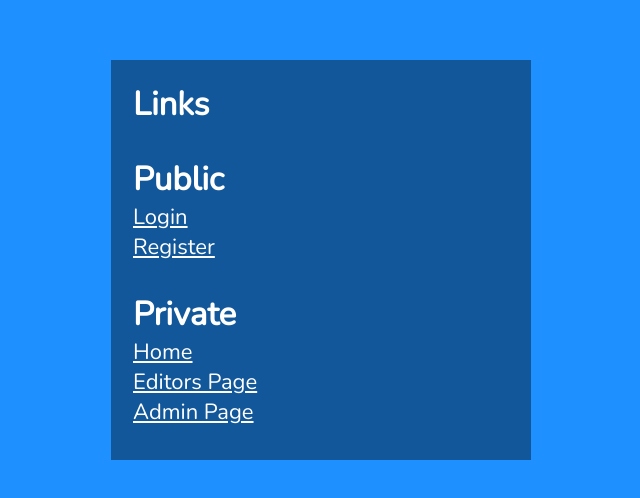
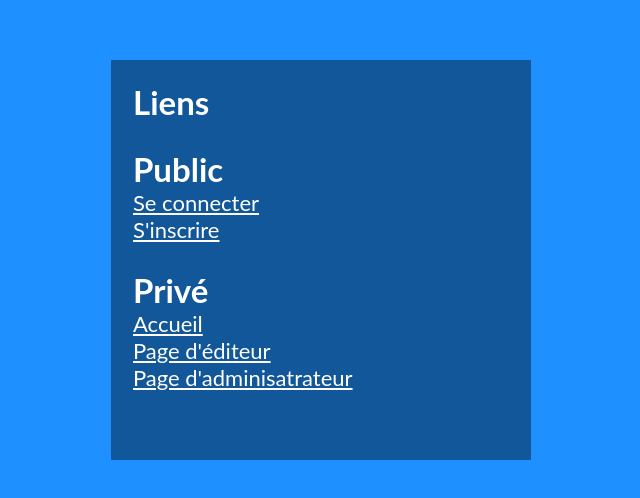
Before and after one commit to Flore-06/P7-Groupomania, a React (Create React App) app in the folder frontend/: page /linkpage in a window 1280 px wide. Shown: the part 140-638 px from the top of the page, without its empty margins (319-959 px from the left). Built offline with nearby package versions, Linux system fonts and the light colour scheme.

Commit message:
ajout favicon groupo + traduction pages en français

```diff
--- a/frontend/src/components/Admin.js
+++ b/frontend/src/components/Admin.js
@@ -4,12 +4,12 @@ import Users from './Users';
 const Admin = () => {
     return (
         <section>
-            <h1>Admins Page</h1>
+            <h1>Page administrateur</h1>
             <br />
             <Users />
             <br />
             <div className="flexGrow">
-                <Link to="/">Home</Link>
+                <Link to="/">Accueil</Link>
             </div>
         </section>
     )
--- a/frontend/src/components/Editor.js
+++ b/frontend/src/components/Editor.js
@@ -3,11 +3,11 @@ import { Link } from "react-router-dom"
 const Editor = () => {
     return (
         <section>
-            <h1>Editors Page</h1>
+            <h1>Page éditeur</h1>
             <br />
-            <p>You must have been assigned an Editor role.</p>
+            <p>Vous devez avoir reçu un rôle d'éditeur.</p>
             <div className="flexGrow">
-                <Link to="/">Home</Link>
+                <Link to="/">Accueil</Link>
             </div>
         </section>
     )
--- a/frontend/src/components/Home.js
+++ b/frontend/src/components/Home.js
@@ -15,19 +15,19 @@ const Home = () => {
 
     return (
         <section>
-            <h1>Home</h1>
+            <h1>Accueil</h1>
             <br />
-            <p>You are logged in!</p>
+            <p>Vous êtes connecté!</p>
             <br />
-            <Link to="/editor">Go to the Editor page</Link>
+            <Link to="/editor">Aller à la page d'éditeur</Link>
             <br />
-            <Link to="/admin">Go to the Admin page</Link>
+            <Link to="/admin">Aller à la page d'administrateur</Link>
             <br />
-            <Link to="/lounge">Go to the Lounge</Link>
+            <Link to="/lounge">Aller au Lounge</Link>
             <br />
-            <Link to="/linkpage">Go to the link page</Link>
+            <Link to="/linkpage">Aller à la page de lien</Link>
             <div className="flexGrow">
-                <button onClick={logout}>Sign Out</button>
+                <button onClick={logout}>Se déconnecter</button>
             </div>
         </section>
     )
--- a/frontend/src/components/LinkPage.js
+++ b/frontend/src/components/LinkPage.js
@@ -3,16 +3,16 @@ import { Link } from "react-router-dom"
 const LinkPage = () => {
     return (
         <section>
-            <h1>Links</h1>
+            <h1>Liens</h1>
             <br />
             <h2>Public</h2>
-            <Link to="/login">Login</Link>
-            <Link to="/register">Register</Link>
+            <Link to="/login">Se connecter</Link>
+            <Link to="/register">S'inscrire</Link>
             <br />
-            <h2>Private</h2>
-            <Link to="/">Home</Link>
-            <Link to="/editor">Editors Page</Link>
-            <Link to="/admin">Admin Page</Link>
+            <h2>Privé</h2>
+            <Link to="/">Accueil</Link>
+            <Link to="/editor">Page d'éditeur</Link>
+            <Link to="/admin">Page d'adminisatrateur</Link>
         </section>
     )
 }
--- a/frontend/src/components/Login.js
+++ b/frontend/src/components/Login.js
@@ -64,7 +64,7 @@ const Login = () => {
 
         <section>
             <p ref={errRef} className={errMsg ? "errmsg" : "offscreen"} aria-live="assertive">{errMsg}</p>
-            <h1>Sign In</h1>
+            <h1>Connexion</h1>
             <form onSubmit={handleSubmit}>
                 <label htmlFor="email">Email:</label>
                 <input
@@ -77,7 +77,7 @@ const Login = () => {
                     required
                 />
 
-                <label htmlFor="password">Password:</label>
+                <label htmlFor="password">Mot de passe:</label>
                 <input
                     type="password"
                     id="password"
@@ -85,12 +85,12 @@ const Login = () => {
                     value={password}
                     required
                 />
-                <button>Sign In</button>
+                <button>Se connecter</button>
             </form>
             <p>
-                Need an Account?<br />
+                Besoin de créer un compte?<br />
                 <span className="line">
-                    <Link to="/register">Sign Up</Link>
+                    <Link to="/register">S'inscrire</Link>
                 </span>
             </p>
         </section>
--- a/frontend/src/components/Lounge.js
+++ b/frontend/src/components/Lounge.js
@@ -7,7 +7,7 @@ const Lounge = () => {
             <br />
             <p>Admins and Editors can hang out here.</p>
             <div className="flexGrow">
-                <Link to="/">Home</Link>
+                <Link to="/">Accueil</Link>
             </div>
         </section>
     )
--- a/frontend/src/components/Missing.js
+++ b/frontend/src/components/Missing.js
@@ -4,9 +4,9 @@ const Missing = () => {
     return (
         <article style={{ padding: "100px" }}>
             <h1>Oops!</h1>
-            <p>Page Not Found</p>
+            <p>Cette page ne semble pas exister.</p>
             <div className="flexGrow">
-                <Link to="/">Visit Our Homepage</Link>
+                <Link to="/">Page d'accueil</Link>
             </div>
         </article>
     )
--- a/frontend/src/components/Register.js
+++ b/frontend/src/components/Register.js
@@ -85,18 +85,18 @@ const Register = () => {
         <>
             {success ? (
                 <section>
-                    <h1>Success!</h1>
+                    <h1>Succès !</h1>
                     <p>
-                        <a href="#">Sign In</a>
+                        <a href="#">Connexion</a>
                     </p>
                 </section>
             ) : (
                 <section>
                     <p ref={errRef} className={errMsg ? "errmsg" : "offscreen"} aria-live="assertive">{errMsg}</p>
-                    <h1>Register</h1>
+                    <h1>Inscription</h1>
                     <form onSubmit={handleSubmit}>
                         <label htmlFor="username">
-                            Username:
+                            Nom d'utilisateur:
                             <FontAwesomeIcon icon={faCheck} className={validName ? "valid" : "hide"} />
                             <FontAwesomeIcon icon={faTimes} className={validName || !user ? "hide" : "invalid"} />
                         </label>
@@ -115,14 +115,14 @@ const Register = () => {
                         />
                         <p id="uidnote" className={userFocus && user && !validName ? "instructions" : "offscreen"}>
                             <FontAwesomeIcon icon={faInfoCircle} />
-                            4 to 24 characters.<br />
-                            Must begin with a letter.<br />
-                            Letters, numbers, underscores, hyphens allowed.
+                            8 à 24 caractères<br />
+                            Doit commencer par une lettre.<br />
+                            Lettres, chiffres, underscore, tiret du milieu autorisés.
                         </p>
 
 
                         <label htmlFor="password">
-                            Password:
+                            Mot de passe:
                             <FontAwesomeIcon icon={faCheck} className={validPwd ? "valid" : "hide"} />
                             <FontAwesomeIcon icon={faTimes} className={validPwd || !pwd ? "hide" : "invalid"} />
                         </label>
@@ -139,14 +139,14 @@ const Register = () => {
                         />
                         <p id="pwdnote" className={pwdFocus && !validPwd ? "instructions" : "offscreen"}>
                             <FontAwesomeIcon icon={faInfoCircle} />
-                            8 to 24 characters.<br />
-                            Must include uppercase and lowercase letters, a number and a special character.<br />
-                            Allowed special characters: <span aria-label="exclamation mark">!</span> <span aria-label="at symbol">@</span> <span aria-label="hashtag">#</span> <span aria-label="dollar sign">$</span> <span aria-label="percent">%</span>
+                            8 à 24 caractères<br />
+                            Doit contenir au moins une lettre majuscule et minuscule, un nombre et un caractère spécial.<br />
+                            Caractères spéciaux autorisés: <span aria-label="exclamation mark">!</span> <span aria-label="at symbol">@</span> <span aria-label="hashtag">#</span> <span aria-label="dollar sign">$</span> <span aria-label="percent">%</span>
                         </p>
 
 
                         <label htmlFor="confirm_pwd">
-                            Confirm Password:
+                            Confirmez le mot de passe:
                             <FontAwesomeIcon icon={faCheck} className={validMatch && matchPwd ? "valid" : "hide"} />
                             <FontAwesomeIcon icon={faTimes} className={validMatch || !matchPwd ? "hide" : "invalid"} />
                         </label>
@@ -163,15 +163,15 @@ const Register = () => {
                         />
                         <p id="confirmnote" className={matchFocus && !validMatch ? "instructions" : "offscreen"}>
                             <FontAwesomeIcon icon={faInfoCircle} />
-                            Must match the first password input field.
+                            Doit correspondre au premier mot de passe.
                         </p>
 
-                        <button disabled={!validName || !validPwd || !validMatch ? true : false}>Sign Up</button>
+                        <button disabled={!validName || !validPwd || !validMatch ? true : false}>S'inscrire</button>
                     </form>
                     <p>
-                        Already registered?<br />
+                        Déjà inscrit?<br />
                         <span className="line">
-                            <Link to="/">Sign In</Link>
+                            <Link to="/">Connectez-vous</Link>
                         </span>
                     </p>
                 </section>
--- a/frontend/src/components/Unauthorized.js
+++ b/frontend/src/components/Unauthorized.js
@@ -7,11 +7,11 @@ const Unauthorized = () => {
 
     return (
         <section>
-            <h1>Unauthorized</h1>
+            <h1>Non autorisé</h1>
             <br />
-            <p>You do not have access to the requested page.</p>
+            <p>Vous n'avez pas accès à cette page</p>
             <div className="flexGrow">
-                <button onClick={goBack}>Go Back</button>
+                <button onClick={goBack}>Précédent</button>
             </div>
         </section>
     )
--- a/frontend/src/components/Users.js
+++ b/frontend/src/components/Users.js
@@ -35,13 +35,13 @@ const Users = () => {
 
     return (
         <article>
-            <h2>Users List</h2>
+            <h2>Liste des utilisateurs</h2>
             {users?.length
                 ? (
                     <ul>
                         {users.map((user, i) => <li key={i}>{user?.username}</li>)}
                     </ul>
-                ) : <p>No users to display</p>
+                ) : <p>Aucun utilisateur à afficher</p>
             }
         </article>
     );
--- a/frontend/src/index.css
+++ b/frontend/src/index.css
@@ -7,7 +7,7 @@
 }
 
 html {
-    font-family: 'Nunito', sans-serif;
+    font-family: 'Lato', sans-serif;
     font-size: 22px;
     color: #fff;
 }
```
Also changed, not shown: frontend/public/index.html (+5 -4 lines), frontend/public/favicon-groupomania.png (added).
